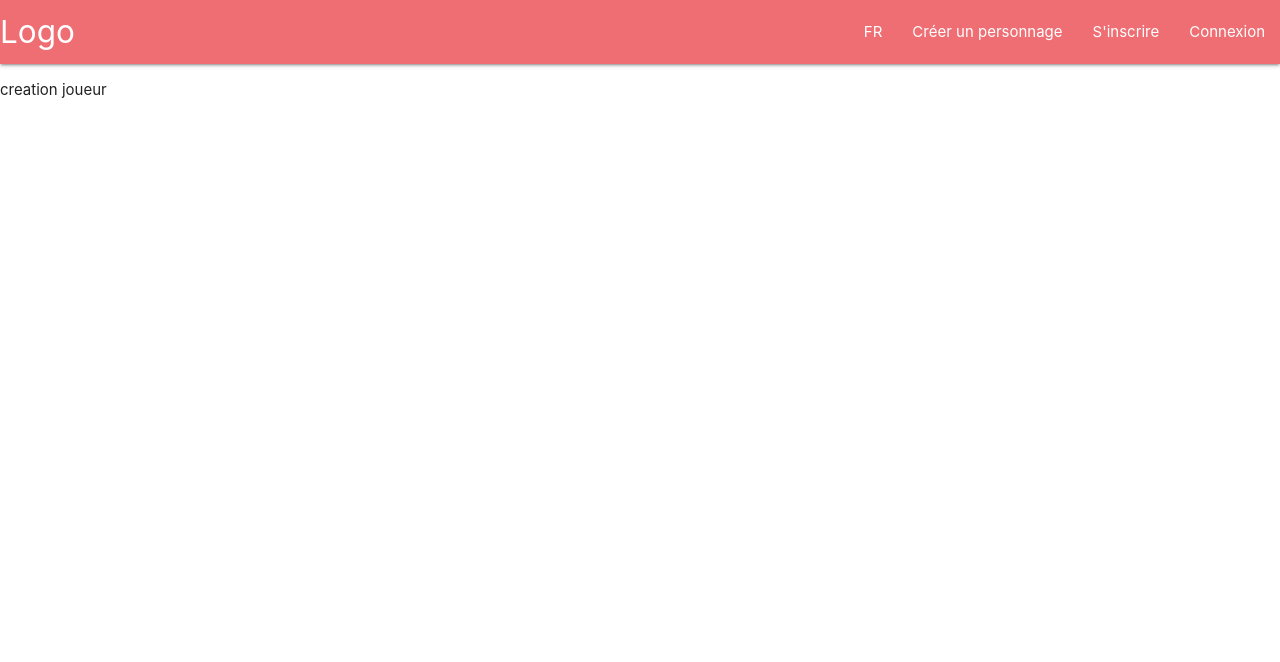
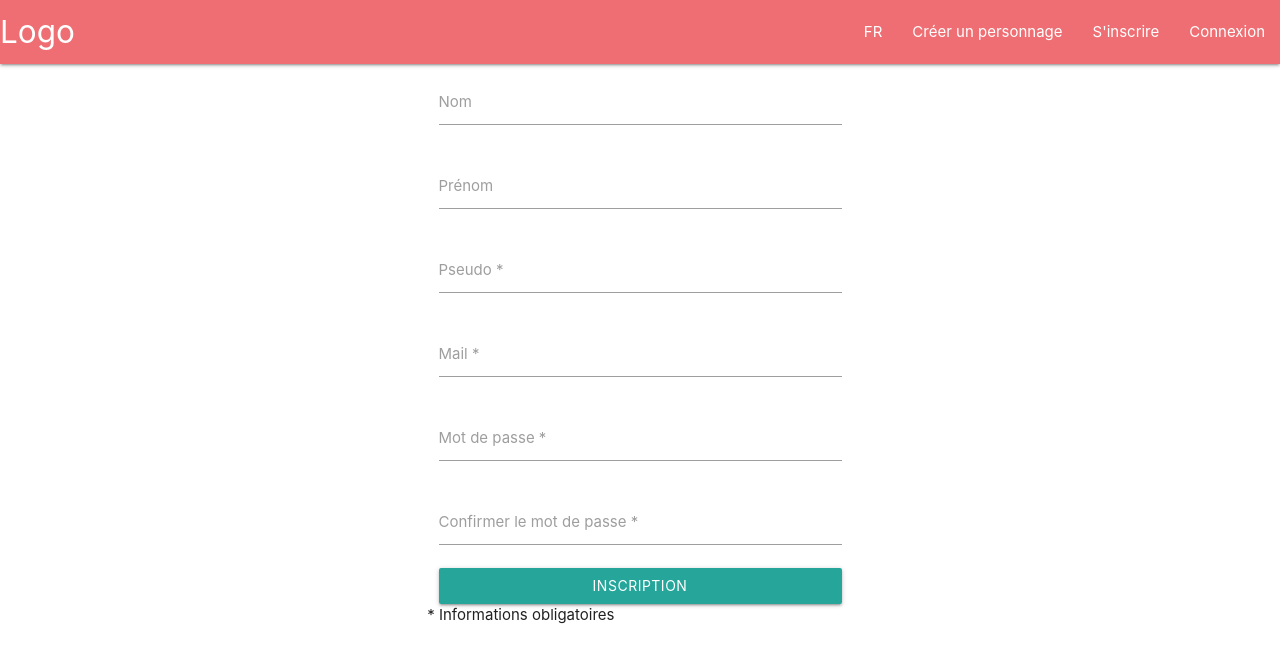
Before and after one commit to Petivi/projet-mcdnt3, an Angular app in the folder wow-planner/: page /inscription in a window 1280 px wide. Shown: the top 662 px of the page. Built offline with nearby package versions, Linux system fonts and the light colour scheme; no server answers.

Commit message:
formulaire inscription

```diff
--- a/wow-planner/package.json
+++ b/wow-planner/package.json
@@ -21,6 +21,7 @@
     "@angular/platform-browser": "^5.2.0",
     "@angular/platform-browser-dynamic": "^5.2.0",
     "@angular/router": "^5.2.0",
+    "bootstrap": "^4.1.3",
     "core-js": "^2.4.1",
     "materialize-css": "^1.0.0-rc.2",
     "rxjs": "^5.5.6",
--- a/wow-planner/src/app/app.component.ts
+++ b/wow-planner/src/app/app.component.ts
@@ -1,6 +1,6 @@
 import { Component, OnInit } from '@angular/core';
 import { Router } from '@angular/router';
-import { HttpClient } from '@angular/common/http';
+import { HttpClient, HttpHeaders } from '@angular/common/http';
 
 import { AppService } from './app.service';
 import { Observable } from 'rxjs';
@@ -13,15 +13,27 @@ export class AppComponent implements OnInit {
 
     constructor(private _appService: AppService, private http: HttpClient, private _router: Router) { }
     ngOnInit() {
+        let httpOptions = {
+            headers: new HttpHeaders({
+                'Content-Type': 'application/x-www-form-urlencoded; charset=UTF-8'
+            })
+        };
         let user = {
             lastname: 'Admin', firstname: 'Admin', pseudo: 'admin',
             password: 'admin', mail: 'admin@admin.admin'
         };
-       this.http.post("http://localhost/wow-planner-app/action/addNewUser.php", JSON.stringify(user)).catch((err) => {
+        this.http.post("http://localhost/wow-planner-app/action/addNewUser.php", JSON.stringify(user), httpOptions).catch((err) => {
             return Observable.throw(err);
         }).subscribe(res => {
             console.log(res)
         });
+        let userConnection = {
+            login: 'admin', password: 'admin'
+        };
+        this.http.post("http://localhost/wow-planner-app/action/login.php", JSON.stringify(userConnection)).subscribe(res => {
+            console.log(res);
+        });
+
 
     }
 }
--- a/wow-planner/src/app/app.module.ts
+++ b/wow-planner/src/app/app.module.ts
@@ -1,7 +1,7 @@
 import { BrowserModule } from '@angular/platform-browser';
 import { NgModule } from '@angular/core';
 import { AppService } from './app.service';
-import { HttpClientModule } from '@angular/common/http';
+import { HttpClientModule, HTTP_INTERCEPTORS } from '@angular/common/http';
 import { ReactiveFormsModule, FormsModule } from '@angular/forms';
 
 import { CustomHttpInterceptor } from './common/customHttpInterceptor';
@@ -43,6 +43,7 @@ import { CreationPersonnageComponent } from './creationPersonnage/creationPerson
         appRouting
     ],
     providers: [
+        { provide: HTTP_INTERCEPTORS, useClass: CustomHttpInterceptor, multi: true },
         AppService, AccueilResolver, AdminResolver, InscriptionResolver,
         InfoUtilisateurResolver, ItemResolver, LoginResolver, PersonnageResolver,
         RechercheResolver, CreationPersonnageResolver ],
--- a/wow-planner/src/app/app.service.ts
+++ b/wow-planner/src/app/app.service.ts
@@ -1,12 +1,30 @@
 import { Injectable } from '@angular/core';
-import { HttpClient } from '@angular/common/http';
+import { HttpClient, HttpHeaders, HttpParams } from '@angular/common/http';
 import 'rxjs/add/operator/map';
 
 @Injectable()
 export class AppService {
+    urlServeur: string = 'http://localhost/';
     constructor(private _http: HttpClient) { }
 
-    getTest(): any {
-        return this._http.get("http://localhost/test.php");
+    get(url: string, parametre: any = {}): any {
+        let parametres = parametre ? '{"filters": ' + JSON.stringify(parametre) + '}' : '';
+        let params = new HttpParams().set('filter', parametres);
+        return this._http.get(this.urlServeur + url, { params: params })
+            .toPromise()
+            .then(res => {
+                return res
+            });
+    }
+    post(url: string, value: any, parametre: any = {}) {
+        let httpOptions = {
+            headers: new HttpHeaders({
+                'Content-Type': 'application/json'
+            })
+        };
+        let parameters = parametre ? '{"filters": ' + JSON.stringify(parametre) + '}' : '';
+        let params = new HttpParams().set('filter', parameters);
+        return this._http.post(this.urlServeur + url + params, value, httpOptions)
+        .toPromise();
     }
 }
--- a/wow-planner/src/app/common/customHttpInterceptor.ts
+++ b/wow-planner/src/app/common/customHttpInterceptor.ts
@@ -1,17 +1,24 @@
 import { Injectable } from '@angular/core';
-import { HttpInterceptor, HttpRequest, HttpHandler, HttpEvent } from '@angular/common/http';
+import { HttpInterceptor, HttpRequest, HttpHandler, HttpEvent, HttpResponse, HttpErrorResponse } from '@angular/common/http';
 import { Observable } from 'rxjs';
 
 @Injectable()
 export class CustomHttpInterceptor implements HttpInterceptor {
-    constructor() {
-    }
-    intercept(request: HttpRequest<any>, next: HttpHandler): Observable<HttpEvent<any>> {
-        if (!request.params.get('apiExterne')) {
-            request = request.clone({
-                withCredentials: true
-            });
-        }
-        return next.handle(request);
-    }
+
+    intercept(req: HttpRequest<any>, next: HttpHandler): Observable<HttpEvent<any>> {
+		if (req.responseType == 'json') {
+			req = req.clone({ responseType: 'text' });
+
+			return next.handle(req).map(response => {
+				if (response instanceof HttpResponse) {
+                    let tabRes: any[] = response.body.split('>');
+                    let res: any = JSON.stringify({body: tabRes[tabRes.length - 1]});
+					response = response.clone<any>({ body: JSON.parse(res) });
+				}
+				return response;
+			});
+		}
+
+		return next.handle(req);
+	}
 }
--- a/wow-planner/src/app/inscription/inscription.component.html
+++ b/wow-planner/src/app/inscription/inscription.component.html
@@ -1 +1,34 @@
-<p>creation joueur</p>
+<div class="container">
+    <div class="row" [formGroup]="inscriptionForm">
+        <div class="col s6 offset-s3">
+            <div class="input-field col s12">
+                <label for="lastName">Nom</label>
+                <input class="input-field" type="text" id="lastName" [(ngModel)]="user.lastName" formControlName="lastName">
+            </div>
+            <div class="input-field col s12">
+                <label for="firstName">Prénom</label>
+                <input class="input-field" type="text" id="firstName" [(ngModel)]="user.firstName" formControlName="firstName">
+            </div>
+            <div class="input-field col s12">
+                <label for="pseudo">Pseudo *</label>
+                <input class="input-field" type="text" id="pseudo" [(ngModel)]="user.pseudo" formControlName="pseudo">
+            </div>
+            <div class="input-field col s12">
+                <label for="mail">Mail *</label>
+                <input class="input-field" type="text" id="mail" [(ngModel)]="user.mail" formControlName="mail">
+            </div>
+            <div class="input-field col s12">
+                <label for="password">Mot de passe *</label>
+                <input class="input-field" type="password" id="password" [(ngModel)]="user.password" formControlName="password">
+            </div>
+            <div class="input-field col s12">
+                <label for="cfPassword">Confirmer le mot de passe *</label>
+                <input class="input-field" type="password" id="cfPassword" [(ngModel)]="user.cfPassword" formControlName="cfPassword">
+            </div>
+            <div class="center col s12">
+                <button (click)="inscription()" class="btn waves-effect waves-ligth" style="width: 100%">Inscription</button>
+            </div>
+            <p>* Informations obligatoires</p>
+        </div>
+    </div>
+</div>
--- a/wow-planner/src/app/inscription/inscription.component.ts
+++ b/wow-planner/src/app/inscription/inscription.component.ts
@@ -1,18 +1,39 @@
 import { Component, OnInit, OnDestroy } from '@angular/core';
+import { FormGroup, FormBuilder, Validators } from '@angular/forms';
+
+import { User } from '../model/app.model'
 
 @Component({
     selector: 'inscription-cpt',
     templateUrl: './inscription.component.html',
 })
 export class InscriptionComponent implements OnInit, OnDestroy {
+    user: User = new User();
+    inscriptionForm: FormGroup;
+    controls = (value: any = {}) => ({
+        firstName: [value.firstName],
+        lastName: [value.lastName],
+        pseudo: [value.pseudo, Validators.required],
+        mail: [value.mail, Validators.required],
+        password: [value.password, Validators.required],
+        cfPassword: [value.cfPassword, Validators.required],
+    });
 
-    constructor() { }
+    constructor(private _formBuilder: FormBuilder) { }
 
     ngOnInit() {
-
+        this.buildControl({});
     }
 
     ngOnDestroy() {
 
     }
+
+    buildControl(value: any) {
+        this.inscriptionForm = this._formBuilder.group(this.controls(value));
+    }
+
+    inscription() {
+        console.log(this.user);
+    }
 }
```
Also changed, not shown: wow-planner/src/app/model/app.model.ts (added, +7 -0 lines), 1 other file (tests, documents, lock files or other folders). Lines whose indentation alone changed are shown as unchanged.
